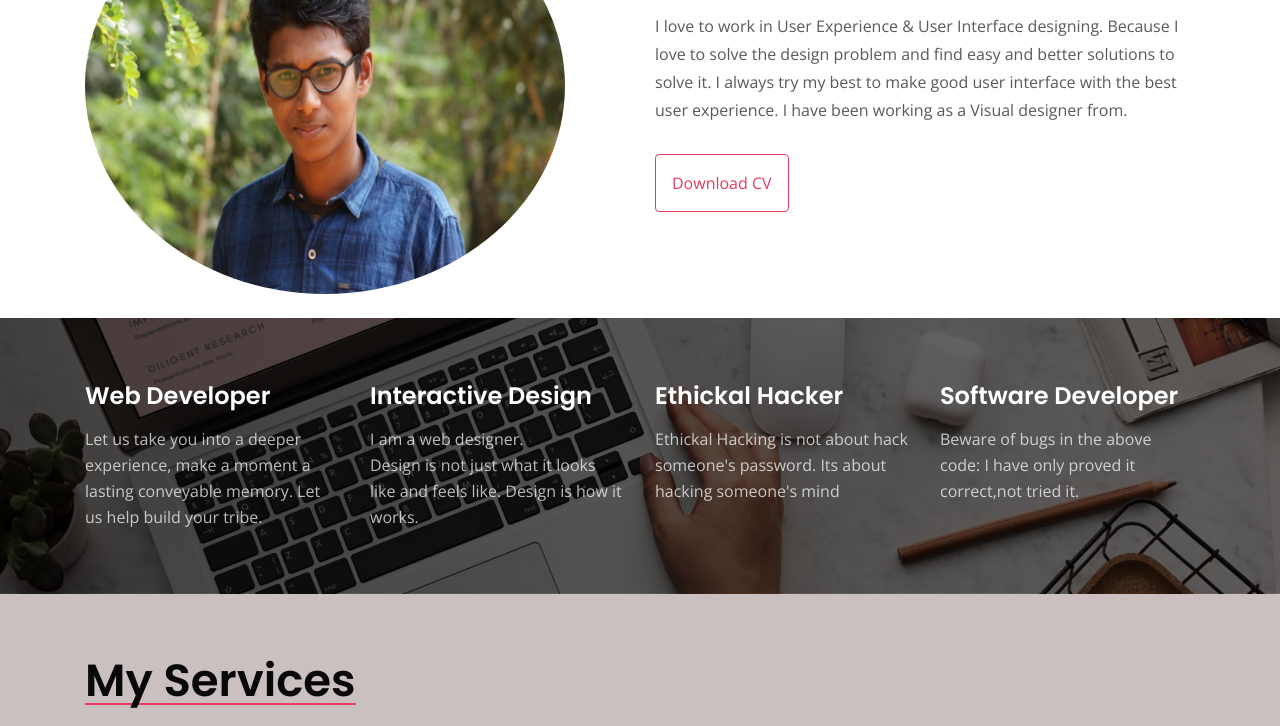
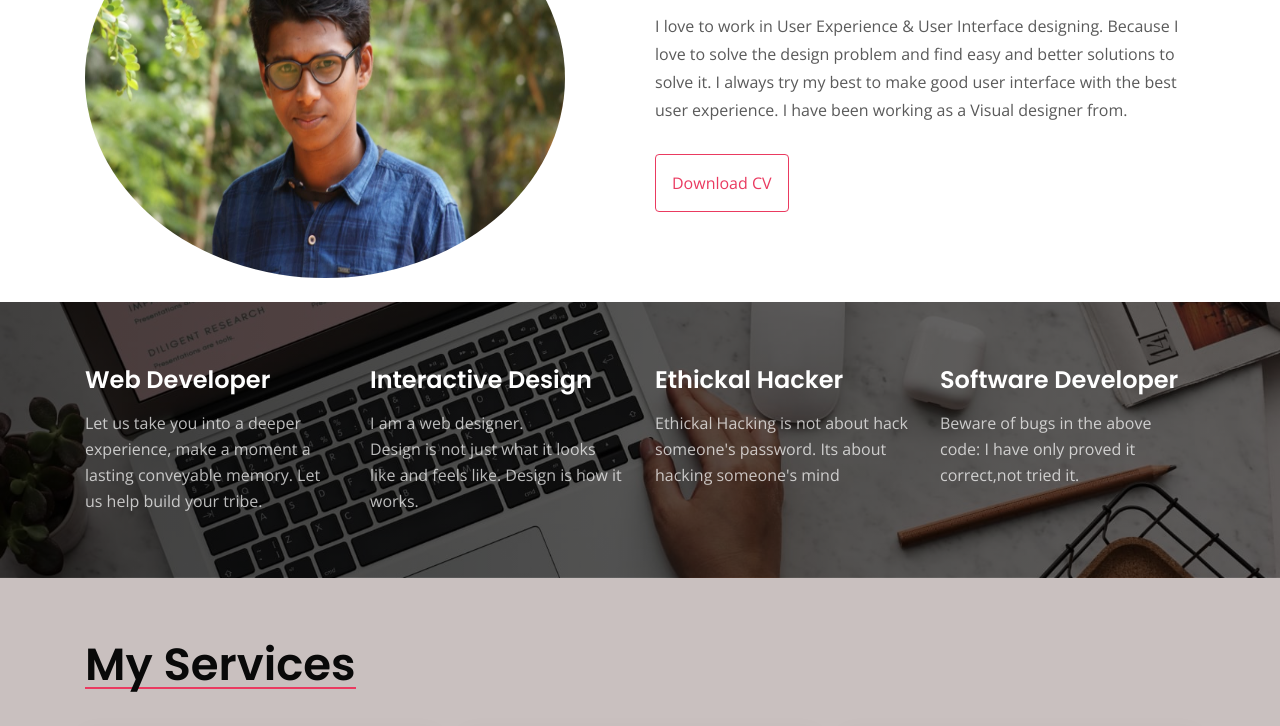
Before and after one commit to shabi9605/shabi-Personal-Website, a plain HTML site: page index.html in a window 1280 px wide. Shown: the part 729-1455 px from the top of the page. Drawn offline with nearby package versions, Linux system fonts and the light colour scheme.

Commit message:
Update index.html

```diff
--- a/index.html
+++ b/index.html
@@ -101,7 +101,7 @@ Author URL: http://w3layouts.com
       <h3 class="global-title">About Me</h3>
       <div class="aboutgrids row">
         <div class="col-lg-6 aboutgrid2">
-          <img src="assets/images/img3.jpg" alt="about image" class="img-fluid rounded-circle" style="width: 30em; height: 26em;"/>
+          <img src="assets/images/img3.jpg" alt="about image" class="img-fluid rounded-circle" style="width: 30em; height: 25em;"/>
         </div>
         <div class="col-lg-6 aboutgrid1 my-lg-0 my-5">
           <h4>Why hire me for your next project?</h4>
```
